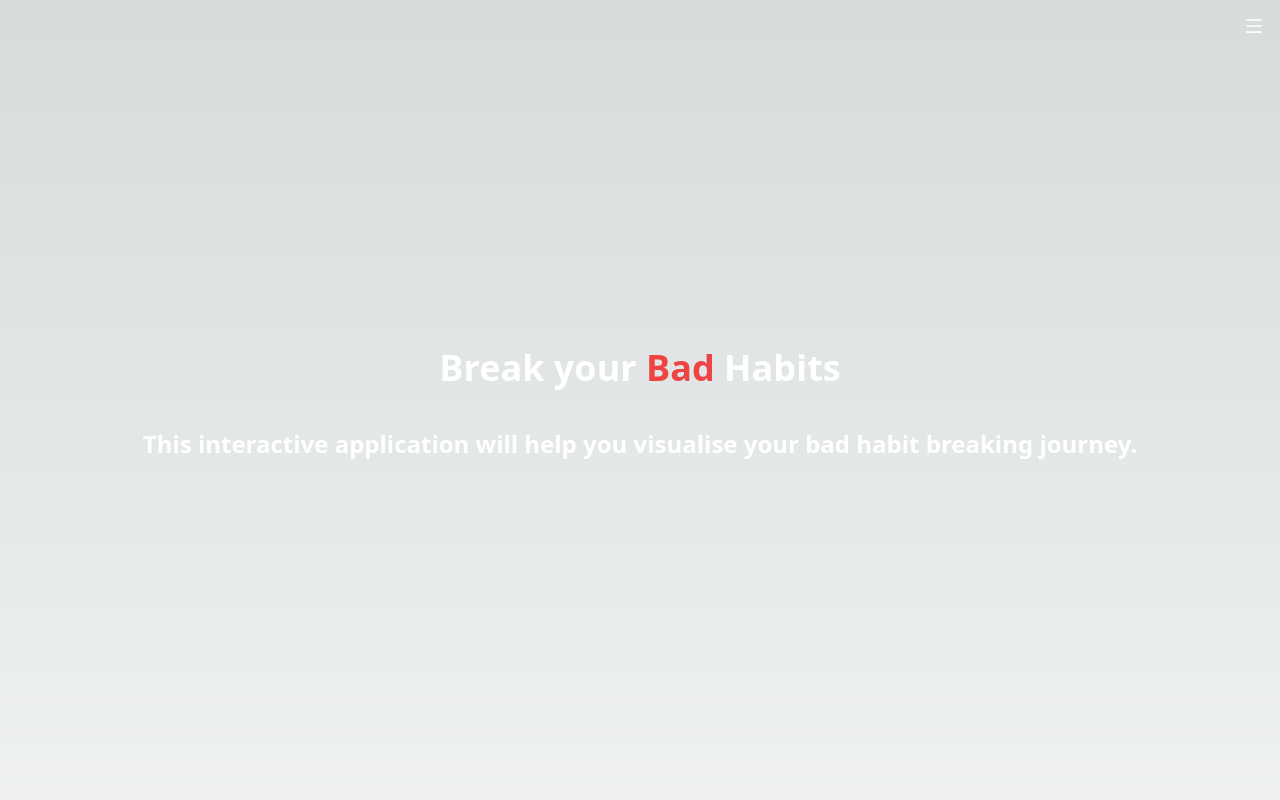
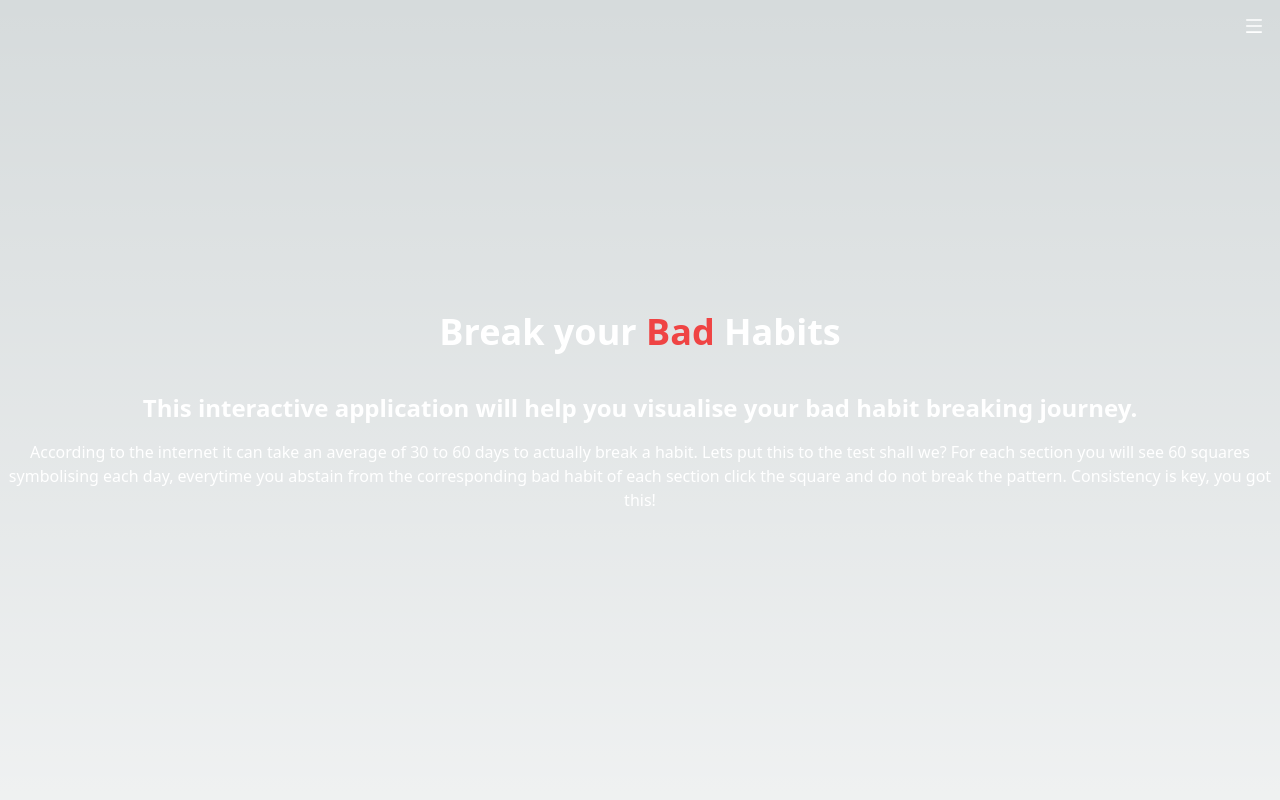
Before and after one commit to Brosey27/Bad-Habit-Breaker, a Next.js app in the folder bad-habit-breaker/: page / in a window 1280 px wide. Shown: the top 800 px of the page. Built offline with nearby package versions, Linux system fonts and the light colour scheme.

Commit message:
Add further information to the hero section

```diff
--- a/bad-habit-breaker/pages/index.js
+++ b/bad-habit-breaker/pages/index.js
@@ -47,9 +47,10 @@ const Home = () => {
           <div className="maxw-[800px] mt-[-96px] w-full h-screen mx-auto text-center flex flex-col justify-center">
         <h1 className='text-gra-300 md:text-4xl sm:text-6xl text-4xl font-bold md:py-6'>Break your <span className="text-red-500">Bad</span> Habits</h1>
         <p className='md:text-2xl sm:text-4xl text-xl font-bold py-4'>This interactive application will help you visualise your bad habit breaking journey.</p>
-
+        <p>According to the internet it can take an average of 30 to 60 days to actually break a habit. Lets put this to the test shall we? For each section you will see 60 squares symbolising each day, everytime you abstain from the corresponding bad habit of each section click the square and do not break the pattern. Consistency is key, you got this!</p>
       </div>
       </div>
+      {/* Smoking/Vaping */}
     <div className="container mx-auto mt-8">
       <h1 className="text-2xl font-semibold mb-4 text-center">Smoking/Vaping</h1>
       <Image alt="smoking" src={smoking} className='w-[300px] mx-auto my-10' />
```
